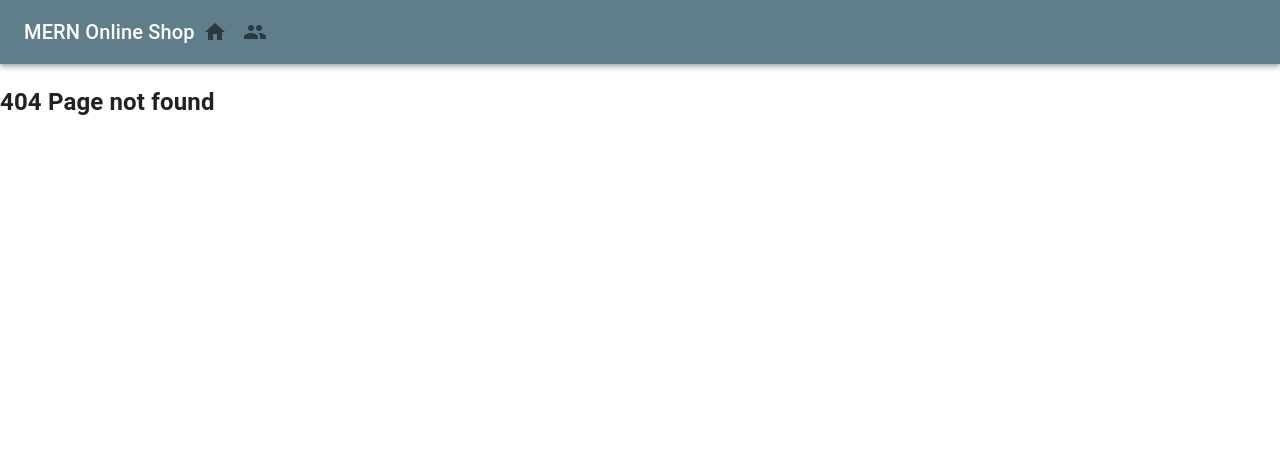
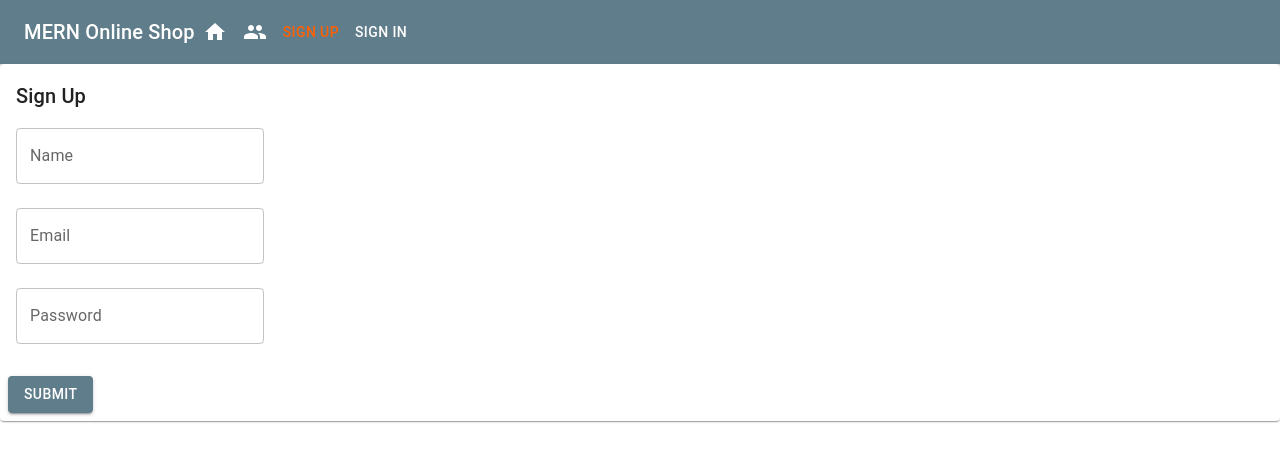
Before and after one commit to sla686/full-stack-online-project, a React (Create React App) app in the folder client/: page /signup in a window 1280 px wide. Before the commit this address had no page. Shown: the top 462 px of the page. Built offline with nearby package versions, Linux system fonts and the light colour scheme.

Commit message:
Implemented SignUp and SignIn, improved Menu

```diff
--- a/client/src/components/MainRouter.tsx
+++ b/client/src/components/MainRouter.tsx
@@ -5,6 +5,8 @@ import HomePage from './core/HomePage'
 import Menu from './core/Menu'
 import Users from './user/Users'
 import Profile from './user/Profile'
+import SignUp from './user/SignUp'
+import SignIn from './auth/SignIn'
 
 const MainRouter = () => {
   return (
@@ -14,9 +16,8 @@ const MainRouter = () => {
         <Route path="/" element={<HomePage />} />
         <Route path="/users" element={<Users />} />
         <Route path="/users/:userId" element={<Profile />} />
-        {/*
-        <Route path="/signup" component={Signup} />
-        <Route path="/signin" component={Signin} />} */}
+        <Route path="/signup" element={<SignUp />} />
+        <Route path="/signin" element={<SignIn />} />
         <Route
           path="*"
           element={
--- /dev/null
+++ b/client/src/components/auth/SignIn.tsx
@@ -0,0 +1,93 @@
+import { ChangeEvent, useState } from 'react'
+import { useNavigate } from 'react-router-dom'
+import Card from '@mui/material/Card'
+import CardActions from '@mui/material/CardActions'
+import CardContent from '@mui/material/CardContent'
+import Button from '@mui/material/Button'
+import TextField from '@mui/material/TextField'
+import Typography from '@mui/material/Typography'
+import Icon from '@mui/material/Icon'
+
+import { signin } from './api-auth'
+import auth from './auth-helper'
+import { UserAuth } from '../../types/user'
+
+const SignIn = () => {
+  const [values, setValues] = useState({
+    email: '',
+    password: '',
+    error: '',
+    redirectToReferrer: false,
+  })
+
+  const clickSubmit = () => {
+    const user = {
+      email: values.email || undefined,
+      password: values.password || undefined,
+    }
+
+    signin(user).then((data: UserAuth) => {
+      // if (data.error) {
+      //   setValues({ ...values, error: data.error })
+      // } else {
+      //   auth.authenticate(data, () => {
+      //     setValues({ ...values, error: '', redirectToReferrer: true })
+      //   })
+      // }
+      auth.authenticate(data.token, () => {
+        setValues({ ...values, error: '', redirectToReferrer: true })
+      })
+    })
+  }
+
+  const handleChange =
+    (name: string) => (event: ChangeEvent<HTMLInputElement>) => {
+      setValues({ ...values, [name]: event.target.value })
+    }
+
+  const navigate = useNavigate()
+
+  const { redirectToReferrer } = values
+  if (redirectToReferrer) {
+    navigate(-1)
+  }
+
+  return (
+    <Card>
+      <CardContent>
+        <Typography variant="h6">Sign In</Typography>
+        <TextField
+          id="email"
+          type="email"
+          label="Email"
+          value={values.email}
+          onChange={handleChange('email')}
+          margin="normal"
+        />
+        <br />
+        <TextField
+          id="password"
+          type="password"
+          label="Password"
+          value={values.password}
+          onChange={handleChange('password')}
+          margin="normal"
+        />
+        <br />{' '}
+        {values.error && (
+          <Typography component="p" color="error">
+            <Icon color="error">error</Icon>
+            {values.error}
+          </Typography>
+        )}
+      </CardContent>
+      <CardActions>
+        <Button color="primary" variant="contained" onClick={clickSubmit}>
+          Submit
+        </Button>
+      </CardActions>
+    </Card>
+  )
+}
+
+export default SignIn
--- a/client/src/components/auth/api-auth.ts
+++ b/client/src/components/auth/api-auth.ts
@@ -1,8 +1,8 @@
-import { User } from '../../types/user'
+import { UserSignIn } from '../../types/user'
 
 const URL = 'https://backend-online-shop-sla686.herokuapp.com/api/v1'
 
-const signin = async (user: User) => {
+const signin = async (user: UserSignIn) => {
   try {
     const response = await fetch(`${URL}/auth/signin/`, {
       method: 'POST',
@@ -13,6 +13,7 @@ const signin = async (user: User) => {
       credentials: 'include',
       body: JSON.stringify(user),
     })
+    if (!response.ok) throw new Error(response.statusText)
     return await response.json()
   } catch (err) {
     console.log(err)
@@ -22,6 +23,7 @@ const signin = async (user: User) => {
 const signout = async () => {
   try {
     const response = await fetch(`${URL}/auth/signout/`, { method: 'GET' })
+    if (!response.ok) throw new Error(response.statusText)
     return await response.json()
   } catch (err) {
     console.log(err)
--- a/client/src/components/auth/auth-helper.ts
+++ b/client/src/components/auth/auth-helper.ts
@@ -1,4 +1,4 @@
-import { signout } from './api-auth.js'
+import { signout } from './api-auth'
 
 const auth = {
   authenticate(jwt: string, cb: any) {
--- a/client/src/components/core/HomePage.tsx
+++ b/client/src/components/core/HomePage.tsx
@@ -3,39 +3,22 @@ import CardMedia from '@mui/material/CardMedia'
 import CardContent from '@mui/material/CardContent'
 import Typography from '@mui/material/Typography'
 import { useTheme } from '@mui/material/styles'
+import { styled } from '@mui/system'
 
 import unicornbikeImg from '../../images/unicornbike.jpeg'
 
-const HomePage = () => {
-  const theme = useTheme()
-  return (
-    <Card
-      sx={{
+const CardStyle = styled(Card)(({ theme }) => ({
   maxWidth: 600,
   margin: 'auto',
   marginTop: theme.spacing(5),
   marginBottom: theme.spacing(5),
-      }}
-    >
-      <Typography
-        variant="h6"
-        sx={{
-          padding: `${theme.spacing(3)} ${theme.spacing(2.5)} ${theme.spacing(
-            2
-          )}`,
-        }}
-      >
-        Home Page
-      </Typography>
-      <CardMedia
-        sx={{ minHeight: 400 }}
-        image={unicornbikeImg}
-        title="Unicorn Bicycle"
-      />
-      <Typography
-        variant="body2"
-        component="p"
-        sx={{
+}))
+
+const TypographyHome = styled(Typography)(({ theme }) => ({
+  padding: `${theme.spacing(3)} ${theme.spacing(2.5)} ${theme.spacing(2)}`,
+}))
+
+const TypographyPhoto = styled(Typography)(({ theme }) => ({
   padding: '10px',
   textAlign: 'right',
   backgroundColor: '#ededed',
@@ -43,9 +26,19 @@ const HomePage = () => {
   '& a': {
     color: '#3f4771',
   },
-        }}
-        color="textSecondary"
-      >
+}))
+
+const CardMediaStyle = styled(CardMedia)(({ theme }) => ({
+  minHeight: 400,
+}))
+const HomePage = () => {
+  const theme = useTheme()
+  return (
+    <CardStyle>
+      <TypographyHome variant="h6">Home Page</TypographyHome>
+      <CardMediaStyle image={unicornbikeImg} title="Unicorn Bicycle" />
+      <TypographyPhoto>
+        <Typography variant="body2" component="p" color="textSecondary">
           Photo by{' '}
           <a
             href="https://unsplash.com/@boudewijn_huysmans"
@@ -56,12 +49,13 @@ const HomePage = () => {
           </a>{' '}
           on Unsplash
         </Typography>
+      </TypographyPhoto>
       <CardContent>
         <Typography variant="body1" component="p">
           Welcome to the MERN Skeleton home page.
         </Typography>
       </CardContent>
-    </Card>
+    </CardStyle>
   )
 }
 
--- a/client/src/components/core/Menu.tsx
+++ b/client/src/components/core/Menu.tsx
@@ -1,15 +1,21 @@
-import React from 'react'
-import { Link } from 'react-router-dom'
-
+import { Link, useLocation } from 'react-router-dom'
 import AppBar from '@mui/material/AppBar'
 import Toolbar from '@mui/material/Toolbar'
 import Typography from '@mui/material/Typography'
 import IconButton from '@mui/material/IconButton'
 import HomeIcon from '@mui/icons-material/Home'
 import GroupIcon from '@mui/icons-material/Group'
-// import Button from '@mui/material/Button'
+import Button from '@mui/material/Button'
 // import CartIcon from '@mui/icons-material/ShoppingCart'
 // import Badge from '@mui/material/Badge'
+
+import auth from '../auth/auth-helper'
+
+const isActive = (path: string) => {
+  const location = useLocation()
+  if (location.pathname === path) return { color: '#ff6000' }
+  else return { color: '#ffffff' }
+}
 
 const Menu = () => (
   <AppBar position="static">
@@ -19,15 +25,25 @@ const Menu = () => (
       </Typography>
       <div>
         <Link to="/">
-          <IconButton aria-label="Home">
+          <IconButton aria-label="Home" style={isActive('/')}>
             <HomeIcon />
           </IconButton>
         </Link>
         <Link to="/users">
-          <IconButton aria-label="Users">
+          <IconButton aria-label="Users" style={isActive('/users')}>
             <GroupIcon />
           </IconButton>
         </Link>
+        {!auth.isAuthenticated() && (
+          <span>
+            <Link to="/signup">
+              <Button style={isActive('/signup')}>Sign up</Button>
+            </Link>
+            <Link to="/signin">
+              <Button style={isActive('/signin')}>Sign In</Button>
+            </Link>
+          </span>
+        )}
       </div>
     </Toolbar>
   </AppBar>
--- /dev/null
+++ b/client/src/components/user/SignUp.tsx
@@ -0,0 +1,111 @@
+import { ChangeEvent, useState } from 'react'
+import { Link } from 'react-router-dom'
+import Card from '@mui/material/Card'
+import CardContent from '@mui/material/CardContent'
+import CardActions from '@mui/material/CardActions'
+import Typography from '@mui/material/Typography'
+import TextField from '@mui/material/TextField'
+import Button from '@mui/material/Button'
+import Icon from '@mui/material/Icon'
+import Dialog from '@mui/material/Dialog'
+import DialogActions from '@mui/material/DialogActions'
+import DialogContent from '@mui/material/DialogContent'
+import DialogContentText from '@mui/material/DialogContentText'
+import DialogTitle from '@mui/material/DialogTitle'
+
+import { create } from './api-user'
+
+const SignUp = () => {
+  const [values, setValues] = useState({
+    name: '',
+    password: '',
+    email: '',
+    open: false,
+    error: '',
+  })
+
+  const handleChange =
+    (name: string) => (event: ChangeEvent<HTMLInputElement>) => {
+      setValues({ ...values, [name]: event.target.value })
+    }
+
+  const clickSubmit = () => {
+    const user = {
+      name: values.name || undefined,
+      email: values.email || undefined,
+      password: values.password || undefined,
+    }
+    create(user).then((data: Response) => {
+      // if (!data.ok) {
+      //   setValues({ ...values, error: data.statusText })
+      // } else {
+      //   setValues({ ...values, open: true, error: '' })
+      // }
+      setValues({ ...values, open: true, error: '' })
+    })
+  }
+
+  return (
+    <div>
+      <Card>
+        <CardContent>
+          <Typography variant="h6">Sign Up</Typography>
+          <TextField
+            id="name"
+            label="Name"
+            value={values.name}
+            onChange={handleChange('name')}
+            margin="normal"
+          />
+          <br />
+          <TextField
+            id="email"
+            type="email"
+            label="Email"
+            value={values.email}
+            onChange={handleChange('email')}
+            margin="normal"
+          />
+          <br />
+          <TextField
+            id="password"
+            type="password"
+            label="Password"
+            value={values.password}
+            onChange={handleChange('password')}
+            margin="normal"
+          />
+          <br />{' '}
+          {values.error && (
+            <Typography component="p" color="error">
+              <Icon color="error">error</Icon>
+              {values.error}
+            </Typography>
+          )}
+        </CardContent>
+        <CardActions>
+          <Button color="primary" variant="contained" onClick={clickSubmit}>
+            Submit
+          </Button>
+        </CardActions>
+      </Card>
+      <Dialog open={values.open}>
+        <DialogTitle>New Account</DialogTitle>
+        <DialogContent>
+          <DialogContentText>
+            New account successfully created.
+          </DialogContentText>
+        </DialogContent>
+        <DialogActions>
+          <Link to="/signin">
+            <Button color="primary" variant="contained">
+              Sign In
+            </Button>
+          </Link>
+        </DialogActions>
+      </Dialog>
+    </div>
+  )
+}
+
+export default SignUp
--- a/client/src/components/user/Users.tsx
+++ b/client/src/components/user/Users.tsx
@@ -11,13 +11,26 @@ import Avatar from '@mui/material/Avatar'
 import IconButton from '@mui/material/IconButton'
 import Person from '@mui/icons-material/Person'
 import ArrowForward from '@mui/icons-material/ArrowForward'
-import { useTheme } from '@mui/material/styles'
+import { styled } from '@mui/system'
 
 import { list } from '../user/api-user'
 import { User } from '../../types/user.js'
 
+const PaperStyle = styled(Paper)(({ theme }) => ({
+  padding: theme.spacing(3),
+  margin: 'auto',
+  marginTop: theme.spacing(5),
+  maxWidth: 600,
+}))
+
+const TypographyStyle = styled(Typography)(({ theme }) => ({
+  marginTop: theme.spacing(3),
+  marginBottom: theme.spacing(2),
+  marginLeft: 'auto',
+  marginRight: 'auto',
+}))
+
 const Users = () => {
-  const theme = useTheme()
   const [users, setUsers] = useState<User[]>([])
 
   useEffect(() => {
@@ -38,13 +51,8 @@ const Users = () => {
   }, [])
 
   return (
-    <Paper sx={{ p: 3, m: 'auto', mt: 5, maxWidth: 600 }} elevation={4}>
-      <Typography
-        sx={{ margin: `${theme.spacing(3)} 0 ${theme.spacing(2)}` }}
-        variant="h6"
-      >
-        All Users
-      </Typography>
+    <PaperStyle elevation={4}>
+      <TypographyStyle variant="h6">All Users</TypographyStyle>
       <List dense>
         {users.map((item, i) => (
           <Link to={'/users/' + item._id} key={i}>
@@ -64,7 +72,7 @@ const Users = () => {
           </Link>
         ))}
       </List>
-    </Paper>
+    </PaperStyle>
   )
 }
 
--- a/client/src/components/user/api-user.ts
+++ b/client/src/components/user/api-user.ts
@@ -1,8 +1,9 @@
-import { User } from '../../types/user'
+import { User, UserCreation } from '../../types/user'
 
 const URL = 'https://backend-online-shop-sla686.herokuapp.com/api/v1'
 
-const create = async (user: User) => {
+const create = async (user: UserCreation) => {
+  console.log('body:', JSON.stringify(user))
   try {
     const response = await fetch(`${URL}/users/`, {
       method: 'POST',
@@ -12,6 +13,7 @@ const create = async (user: User) => {
       },
       body: JSON.stringify(user),
     })
+    if (!response.ok) throw new Error(response.statusText)
     return await response.json()
   } catch (err) {
     console.log(err)
@@ -24,6 +26,7 @@ const list = async (signal: AbortSignal) => {
       method: 'GET',
       signal: signal,
     })
+    if (!response.ok) throw new Error(response.statusText)
     return await response.json()
   } catch (err) {
     console.log(err)
@@ -45,6 +48,7 @@ const read = async (
         Authorization: 'Bearer ' + credentials.t,
       },
     })
+    if (!response.ok) throw new Error(response.statusText)
     return await response.json()
   } catch (err) {
     console.log(err)
@@ -66,6 +70,7 @@ const update = async (
       },
       body: JSON.stringify(user),
     })
+    if (!response.ok) throw new Error(response.statusText)
     return await response.json()
   } catch (err) {
     console.log(err)
@@ -85,6 +90,7 @@ const remove = async (
         Authorization: 'Bearer ' + credentials.t,
       },
     })
+    if (!response.ok) throw new Error(response.statusText)
     return await response.json()
   } catch (err) {
     console.log(err)
--- a/client/src/styles/index.css
+++ b/client/src/styles/index.css
@@ -11,3 +11,7 @@ code {
   font-family: source-code-pro, Menlo, Monaco, Consolas, 'Courier New',
     monospace;
 }
+
+a {
+  text-decoration: none;
+}
```
Also changed, not shown: client/src/types/user.ts (+21 -5 lines). Lines whose indentation alone changed are shown as unchanged.
